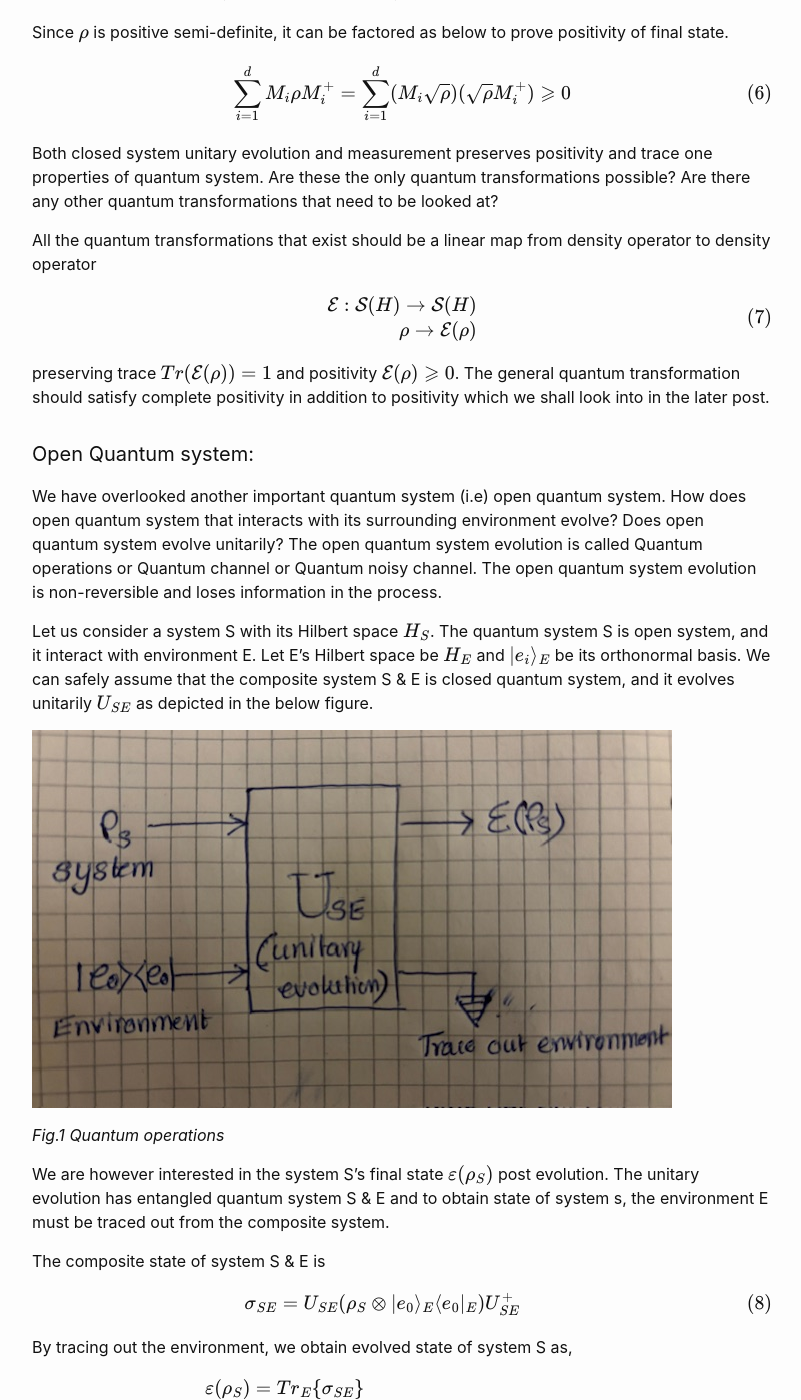
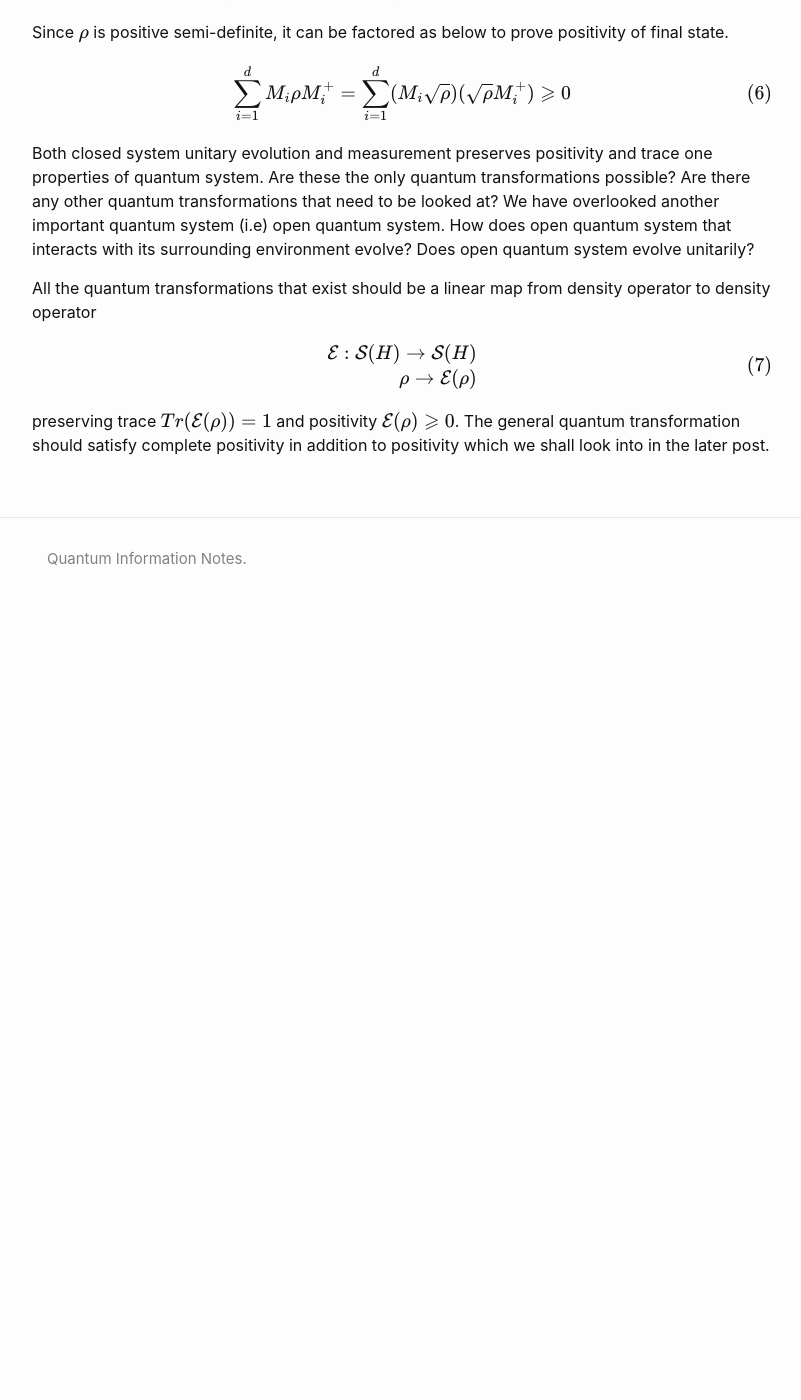
Before and after one commit to qcnotes/qcnotes.github.io, a Jekyll site: the page built from _posts/2024-09-13-Quantum-Operations.md, in a window 1280 px wide and 1400 px high, scrolled down 987 px. Shown: the whole window, without its empty margins (238-1039 px from the left). Built offline with Jekyll 4.4.1, drawn with Linux system fonts in a browser that asks for light colours; formulas are drawn with MathJax 3; comment, search, counter and statistics services are not loaded; after the commit the page ends 1617 px from its top, so only the background shows below that; some of the changed text lies outside the part shown.

Commit message:
Update 2024-09-13-Quantum-Operations.md

```diff
--- a/_posts/2024-09-13-Quantum-Operations.md
+++ b/_posts/2024-09-13-Quantum-Operations.md
@@ -66,48 +66,3 @@ $$
 $$
 
 preserving trace $Tr(\mathcal{E}(\rho)) = 1$ and positivity $\mathcal{E}(\rho) \geqslant 0 $. The general quantum transformation should satisfy complete positivity in addition to positivity which we shall look into in the later post.
-
-#### Open Quantum system:
-We have overlooked another important quantum system (i.e) open quantum system. How does open quantum system that interacts with its surrounding environment evolve? Does open quantum system evolve unitarily? The open quantum system evolution is called Quantum operations or Quantum channel or Quantum noisy channel. The open quantum system evolution is non-reversible and loses information in the process.
-
-Let us consider a system S with its Hilbert space $H_{S}$. The quantum system S is open system, and it interact with environment E. Let E's Hilbert space be $H_{E}$ and $\|e_{i}\rangle_{E}$ be its orthonormal basis. We can safely assume that the composite system S & E is closed quantum system, and it evolves unitarily $U_{SE}$ as depicted in the below figure.
-
-![quantum operation image](/assets/images/quantum_operations.jpg)
-
-*Fig.1 Quantum operations*
-
-We are however interested in the system S’s final state $\varepsilon(\rho_{S})$ post evolution. The unitary evolution has entangled quantum system S & E and to obtain state of system s, the environment E must be traced out from the composite system.
-
-The composite state of system S & E is
-
-$$
-\sigma_{SE} = U_{SE}(\rho_{S} \otimes |e_{0}\rangle_{E} \langle e_{0}|_{E})U_{SE}^{+}  \qquad \\
-$$
-
-By tracing out the environment, we obtain evolved state of  system S as,
-
-$$
-\begin{equation}
-\begin{split}
-\varepsilon(\rho_{S}) = Tr_{E}\{\sigma_{SE}\} \qquad \qquad \qquad \qquad \qquad \qquad \\
-= Tr_{E}\{U_{SE}(\rho_{S} \otimes |e_{0}\rangle_{E} \langle e_{0}|_{E})U_{SE}^{+}\} \qquad \qquad \\
-=\sum_{i=1}^{N} \langle e_{i}|_{E} U_{SE}(\rho_{S} \otimes |e_{0}\rangle_{E} \langle e_{0}|_{E}) U_{SE}^{+} |e_{i}\rangle_{E} \quad \quad \\
-=\sum_{i=1}^{N} (\langle e_{i}|_{E} U_{SE} |e_{0}\rangle_{E}) \rho_{S}  (\langle e_{0}|_{E} U_{SE}^{+} |e_{i}\rangle_{E}) \quad \quad \quad \\
-=\sum_{i=1}^{N} E_{i} \rho_{S} E_{i}^{+} \qquad \qquad \qquad \qquad \qquad \quad \quad \\
-\end{split}
-\end{equation}
-$$
-
-The above equation is called Choi-Krauss representation or Operator-Sum representation of quantum operations. The $$E_{i}=\langle e_{i}\|_{E} U_{SE}\|e_{0}\rangle_{E}$$ are called Krauss operators and they satisfy
-
-$$
-\begin{equation}
-\begin{split}
-\sum_{i=1}^{N} E_{i}^{+} E_{i} = \sum_{i=1}^{N} (\langle e_{0}|_{E} U_{SE}^{+} |e_{i}\rangle_{E})(\langle e_{i}|_{E} U_{SE} |e_{0}\rangle_{E}) \\
-= \langle e_{0}|_{E} U_{SE}^{+} (\sum_{i=1}^{N} |e_{i}\rangle_{E} \langle e_{i}|_{E}) U_{SE} |e_{0}\rangle_{E} \\
-= \langle e_{0}|_{E} (U_{SE}^{+} U_{SE}) |e_{0}\rangle_{E} \qquad \qquad \quad \\
-= \langle e_{0}|_{E} |e_{0}\rangle_{E} \qquad \qquad \qquad \quad \quad \\
-= I \qquad \qquad \qquad \qquad \qquad \quad \quad \\
-\end{split}
-\end{equation}
-$$
```
Also changed, not shown: other parts of _posts/2024-09-13-Quantum-Operations.md (+1 -1 lines).
